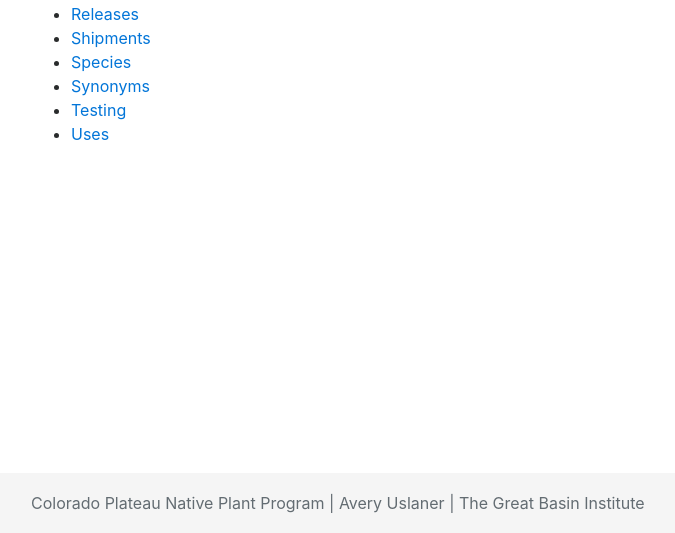
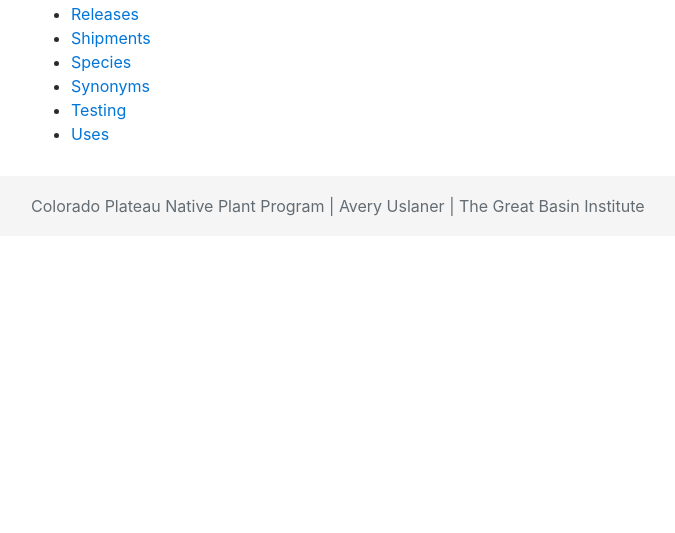
Before and after one commit to TechnoConserve/seed_database, a Flask app: page /additions in a window 1280 px wide. Shown: the part 267-800 px from the top of the page, without its empty margins (54-729 px from the left). Run offline with Flask 2, Linux system fonts and the light colour scheme; parts of the project's set-up code (start-up, migrations or seed data) failed here and were passed over; some libraries are stand-ins or nearby versions.

Commit message:
Previous commit didn't actually resolve the issue so footer stickiness was removed.

```diff
--- a/static/css/sticky-footer.css
+++ b/static/css/footer.css
@@ -2,15 +2,12 @@
     position: relative;
     min-height: 100%;
 }
-body {
-    margin-bottom: 60px;
-}
 .footer {
-    position: absolute;
     bottom: 0;
     width: 100%;
     /* Set the fixed height of the footer here */
     height: 60px;
     line-height: 60px; /* Vertically center the text here */
     background-color: #f5f5f5;
+    margin-top: 30px;
 }
--- a/templates/layout.html
+++ b/templates/layout.html
@@ -7,7 +7,7 @@
 		<meta name="viewport" content="width=device-width, initial-scale=1">
 		<meta name="robots" content="noindex">
         <!-- Custom CSS for sticky footer -->
-        <link rel="stylesheet" type="text/css" href="{{ url_for('static', filename='css/sticky-footer.css') }}">
+        <link rel="stylesheet" type="text/css" href="{{ url_for('static', filename='css/footer.css') }}">
 
         <link rel="stylesheet" href="https://maxcdn.bootstrapcdn.com/bootstrap/4.0.0-alpha.6/css/bootstrap.min.css" integrity="sha384-rwoIResjU2yc3z8GV/NPeZWAv56rSmLldC3R/AZzGRnGxQQKnKkoFVhFQhNUwEyJ" crossorigin="anonymous">
 
```
